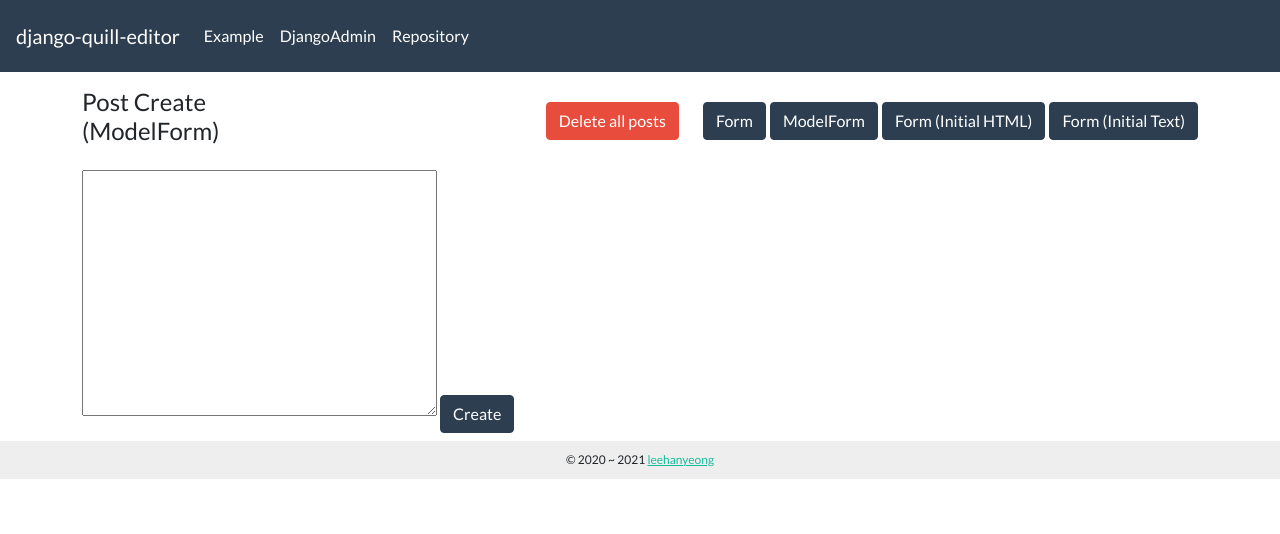
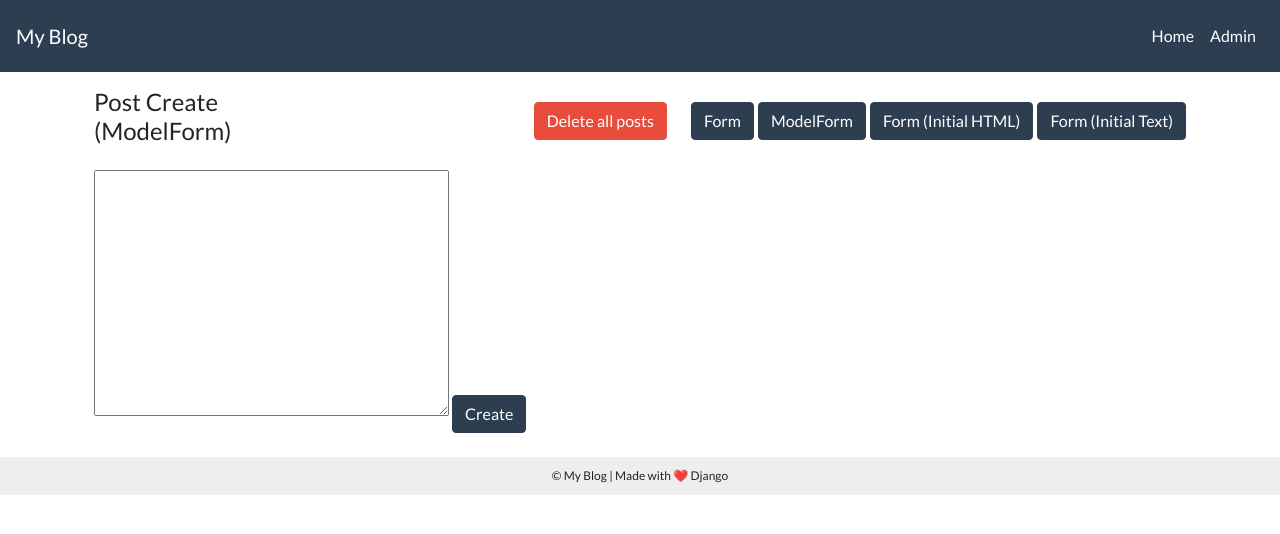
Before and after one commit to AsmanSaeputa02/quill-editor, a Django app: page /posts/create/ in a window 1280 px wide. Shown: the top 534 px of the page. Run offline with Django 3.2, Linux system fonts and the light colour scheme; some libraries are stand-ins or nearby versions.

Commit message:
change name

```diff
--- a/templates/base.html
+++ b/templates/base.html
@@ -1,52 +1,47 @@
 {% load static %}
 <!doctype html>
-<html lang="ko">
+<html lang="th">
 <head>
     <meta charset="UTF-8">
-    <meta name="viewport"
-          content="width=device-width, user-scalable=no, initial-scale=1.0, maximum-scale=1.0, minimum-scale=1.0">
+    <meta name="viewport" content="width=device-width, initial-scale=1.0">
     <meta http-equiv="X-UA-Compatible" content="ie=edge">
-    <meta property="og:url" content="https://github.com/LeeHanYeong/django-quill-editor">
-    <meta property="og:title" content="django-quill-editor">
-    <meta property="og:image" content="https://raw.githubusercontent.com/LeeHanYeong/django-quill-editor/master/_assets/django-quill-editor-sample.png">
-    <meta property="og:description" content="django-quill-editor makes Quill.js easy to use on Django Forms and admin sites">
 
-    <!-- django-quill-editor Media -->
+    <!-- SEO & Social -->
+    <meta property="og:url" content="https://yourdomain.com/">
+    <meta property="og:title" content="My Django Blog">
+    <meta property="og:image" content="{% static 'images/preview.png' %}">
+    <meta property="og:description" content="เขียนบล็อกด้วย Django + Quill Editor">
+
+    <!-- Quill Editor -->
     {% include 'django_quill/media.html' %}
 
     <!-- Custom CSS -->
     <link rel="stylesheet" href="{% static 'bootstrap.min.css' %}">
     <link rel="stylesheet" href="{% static 'style.css' %}">
-    <title>django-quill-editor</title>
+
+    <title>{% block title %}My Blog{% endblock %}</title>
 </head>
 <body>
 <div id="wrap">
+    <!-- Navbar -->
     <nav class="navbar navbar-expand navbar-dark bg-primary mb-3 ps-3 pe-3">
-        <a href="{% url 'index' %}" class="navbar-brand">django-quill-editor</a>
-        <button class="navbar-toggler" type="button" data-toggle="collapse" data-target="#navbarColor01"
-                aria-controls="navbarColor01"
-                aria-expanded="false" aria-label="Toggle navigation">
-            <span class="navbar-toggler-icon"></span>
-        </button>
+        <a href="{% url 'index' %}" class="navbar-brand">My Blog</a>
+        <ul class="navbar-nav ms-auto">
+            <li class="nav-item"><a href="{% url 'posts:quill-post-list' %}" class="nav-link">Home</a></li>
+            <li class="nav-item"><a href="{% url 'admin:index' %}" class="nav-link" target="_blank">Admin</a></li>
+        </ul>
+    </nav>
 
-        <div class="w-100">
-            <ul class="navbar-nav">
-                <li class="nav-item">
-                    <a href="{% url 'posts:quill-post-list' %}" class="nav-link">Example</a>
-                </li>
-                <li class="nav-item mr-auto">
-                    <a href="{% url 'admin:index' %}" class="nav-link" target="_blank">DjangoAdmin</a>
-                </li>
-                <li class="nav-item">
-                    <a class="nav-link" href="https://github.com/LeeHanYeong/django-quill-editor" target="_blank">Repository</a>
-                </li>
-            </ul>
-        </div>
-    </nav>
-    {% block content %}
-    {% endblock %}
-    <footer class="mt-2 text-center">© 2020 ~ 2021 <a href="https://github.com/leehanyeong"
-                                                      target="_blank">leehanyeong</a></footer>
+    <!-- Page Content -->
+    <main class="container">
+        {% block content %}
+        {% endblock %}
+    </main>
+
+    <!-- Footer -->
+    <footer class="mt-4 text-center">
+        © {{ now|date:"Y" }} My Blog | Made with ❤️ Django
+    </footer>
 
     {% block script %}
     {% endblock %}
```
